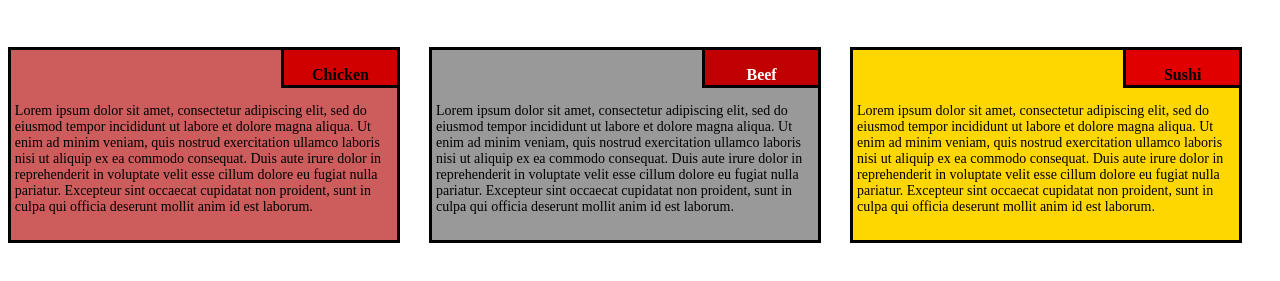
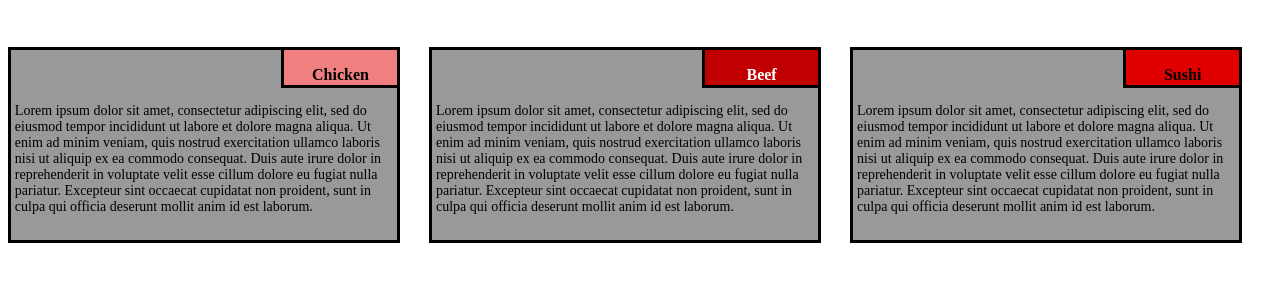
Before and after one commit to bohdanbihun/b, a plain HTML site: page index.html in a window 1280 px wide. Shown: the part 85-366 px from the top of the page. Drawn offline with Linux system fonts and the light colour scheme.

Commit message:
Update style.css

```diff
--- a/style.css
+++ b/style.css
@@ -22,7 +22,7 @@ font-family:'Montserrat';
 	width: 100%;
 	height: 100%;
 	position: relative;
-	background-color: #CD5C5C;
+	background-color: #999999;
 	border: solid;
 }
 .box2{
@@ -36,7 +36,7 @@ font-family:'Montserrat';
 	width: 100%;
 	height: 100%;
 	position: relative;
-	background-color: #FFD700;
+	background-color: #999999;
 	border: solid;
 }
 .menu{
@@ -52,7 +52,7 @@ font-family:'Montserrat';
 .box_small{
 	right: 0;
 	top: 0;
-	background-color: #d00000;
+	background-color: #F08080;
 	position: absolute;
 	border-bottom: solid;
 	border-left: solid;
```
